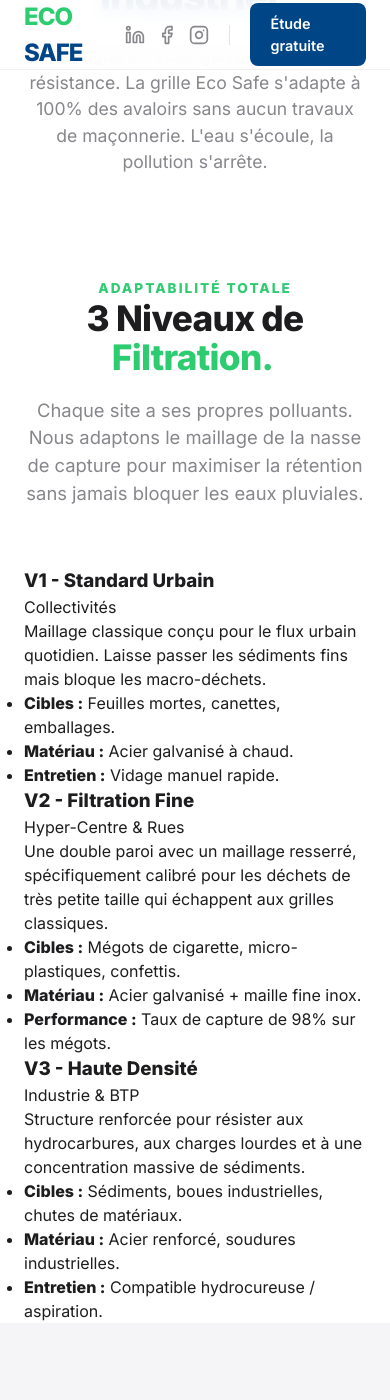
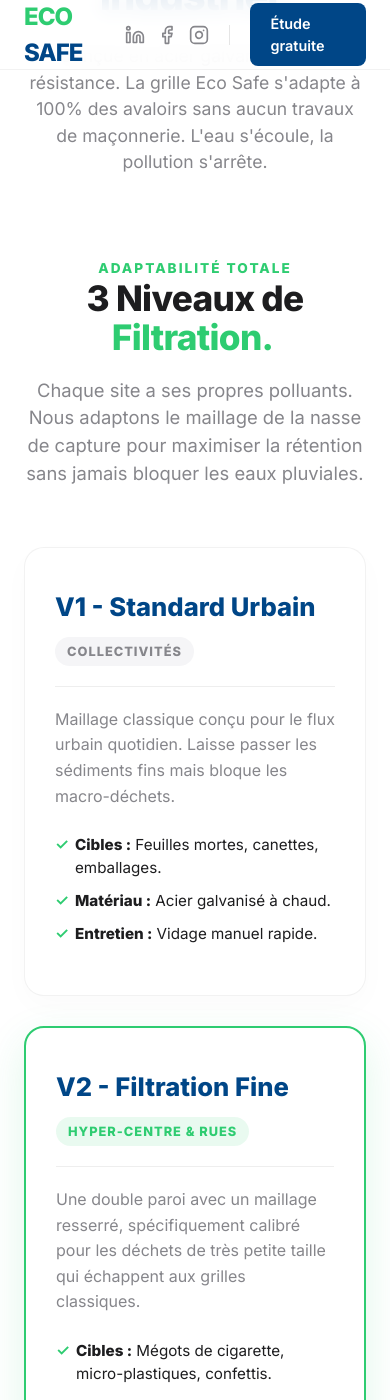
Before and after one commit to DuvalDVL/ecosafe, a Jekyll site: the page built from produit/index.html, in a window 390 px wide and 1400 px high, scrolled down 352 px. Built offline with Jekyll 4.4.1, drawn with Linux system fonts in a browser that asks for light colours.

Commit message:
Update style.css

```diff
--- a/assets/css/style.css
+++ b/assets/css/style.css
@@ -714,3 +714,150 @@ a { text-decoration: none; color: inherit; }
   color: var(--eco-blue);
   transform: translateY(-2px);
 }
+
+/* =========================================
+   12. PAGE TECHNOLOGIE / PRODUIT
+   ========================================= */
+.tech-hero {
+  padding-bottom: 40px;
+}
+
+/* Grille des Variantes */
+.variants-grid {
+  display: grid;
+  grid-template-columns: repeat(3, 1fr);
+  gap: 30px;
+  margin-top: 50px;
+}
+
+.variant-card {
+  background: var(--bg-white);
+  border: 1px solid rgba(0,0,0,0.05);
+  border-radius: 20px;
+  padding: 40px 30px;
+  box-shadow: 0 10px 30px rgba(0,0,0,0.02);
+  transition: transform 0.3s ease;
+  display: flex;
+  flex-direction: column;
+}
+
+.variant-card:hover {
+  transform: translateY(-5px);
+  box-shadow: 0 15px 40px rgba(0, 70, 135, 0.08);
+}
+
+/* Mise en avant de la Variante 2 (Mégots) */
+.featured-variant {
+  border: 2px solid var(--eco-green);
+  box-shadow: 0 15px 40px rgba(46, 204, 113, 0.15);
+  position: relative;
+  transform: scale(1.02);
+}
+.featured-variant:hover { transform: scale(1.02) translateY(-5px); }
+
+.variant-header {
+  display: flex;
+  flex-direction: column;
+  align-items: flex-start;
+  margin-bottom: 20px;
+  border-bottom: 1px solid #eee;
+  padding-bottom: 20px;
+}
+
+.variant-header h3 {
+  font-size: 1.6rem;
+  color: var(--eco-blue);
+  margin-bottom: 10px;
+}
+
+.badge-variant {
+  font-size: 0.8rem;
+  text-transform: uppercase;
+  letter-spacing: 1px;
+  font-weight: 800;
+  background: var(--bg-light);
+  color: var(--text-muted);
+  padding: 5px 12px;
+  border-radius: 50px;
+}
+.badge-variant.highlight { background: rgba(46, 204, 113, 0.1); color: var(--eco-green); }
+
+.variant-desc {
+  font-size: 1rem;
+  color: var(--text-muted);
+  margin-bottom: 25px;
+  line-height: 1.6;
+  flex-grow: 1;
+}
+
+.variant-specs { list-style: none; padding: 0; }
+.variant-specs li {
+  font-size: 0.95rem;
+  margin-bottom: 10px;
+  padding-left: 20px;
+  position: relative;
+  color: var(--text-main);
+}
+.variant-specs li::before {
+  content: "✓";
+  position: absolute;
+  left: 0;
+  color: var(--eco-green);
+  font-weight: bold;
+}
+
+/* Grille d'Installation (4 étapes) */
+.install-grid {
+  display: grid;
+  grid-template-columns: repeat(4, 1fr);
+  gap: 30px;
+}
+
+.install-step { text-align: center; }
+
+.install-img-wrapper {
+  position: relative;
+  border-radius: 16px;
+  overflow: hidden;
+  margin-bottom: 20px;
+  box-shadow: 0 10px 20px rgba(0,0,0,0.05);
+  aspect-ratio: 4/3; /* Force un format uniforme pour les photos */
+}
+
+.install-img-wrapper img {
+  width: 100%;
+  height: 100%;
+  object-fit: cover;
+  transition: transform 0.5s ease;
+}
+
+.install-step:hover .install-img-wrapper img { transform: scale(1.05); }
+
+.step-number {
+  position: absolute;
+  top: 15px; left: 15px;
+  width: 35px; height: 35px;
+  background: var(--eco-blue);
+  color: #fff;
+  border-radius: 50%;
+  display: flex;
+  align-items: center; justify-content: center;
+  font-weight: 800; font-size: 1.2rem;
+  box-shadow: 0 4px 10px rgba(0, 70, 135, 0.3);
+}
+
+.install-step h4 { font-size: 1.2rem; color: var(--text-main); margin-bottom: 10px; }
+.install-step p { font-size: 0.95rem; color: var(--text-muted); line-height: 1.5; }
+
+/* --- MOBILE --- */
+@media (max-width: 992px) {
+  .variants-grid { grid-template-columns: 1fr; }
+  .featured-variant { transform: none; }
+  .featured-variant:hover { transform: translateY(-5px); }
+
+  .install-grid { grid-template-columns: 1fr 1fr; gap: 20px; } /* 2 colonnes sur tablette */
+}
+
+@media (max-width: 600px) {
+  .install-grid { grid-template-columns: 1fr; } /* 1 colonne sur smartphone */
+}
```
